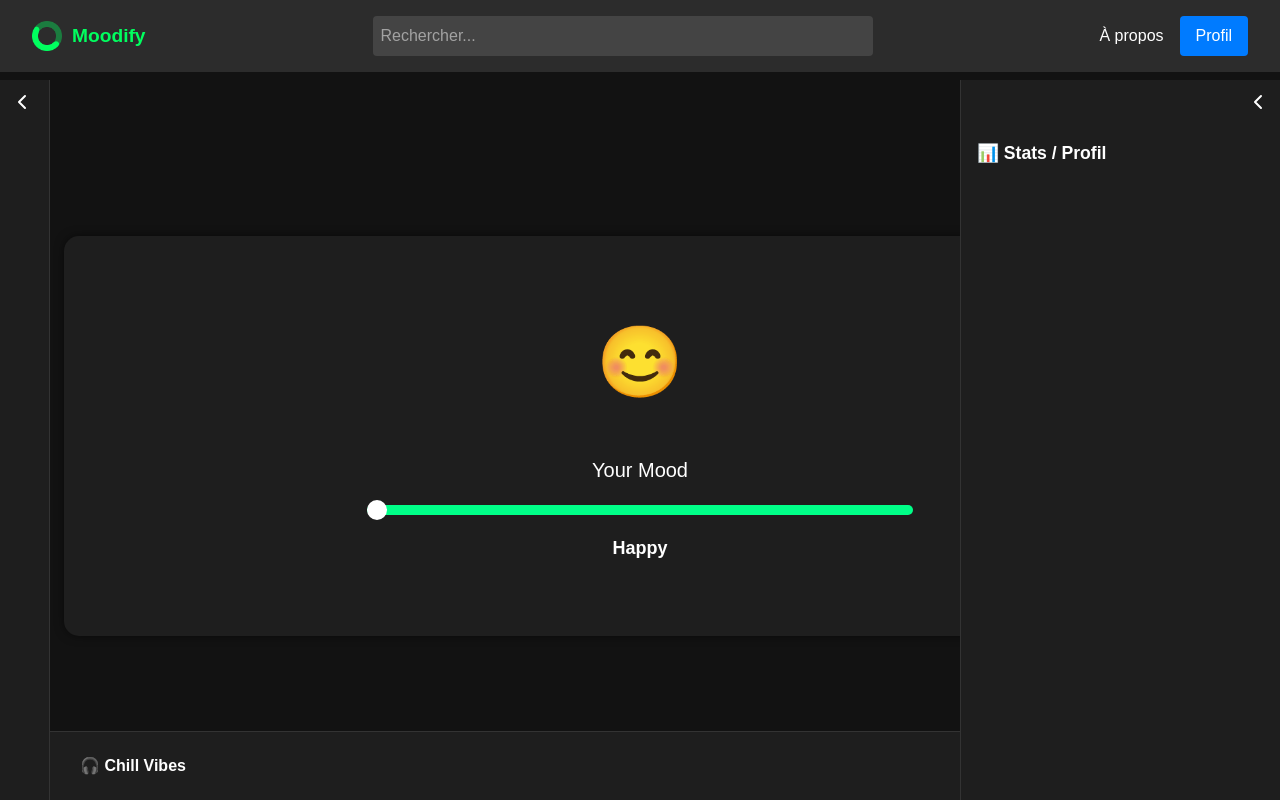
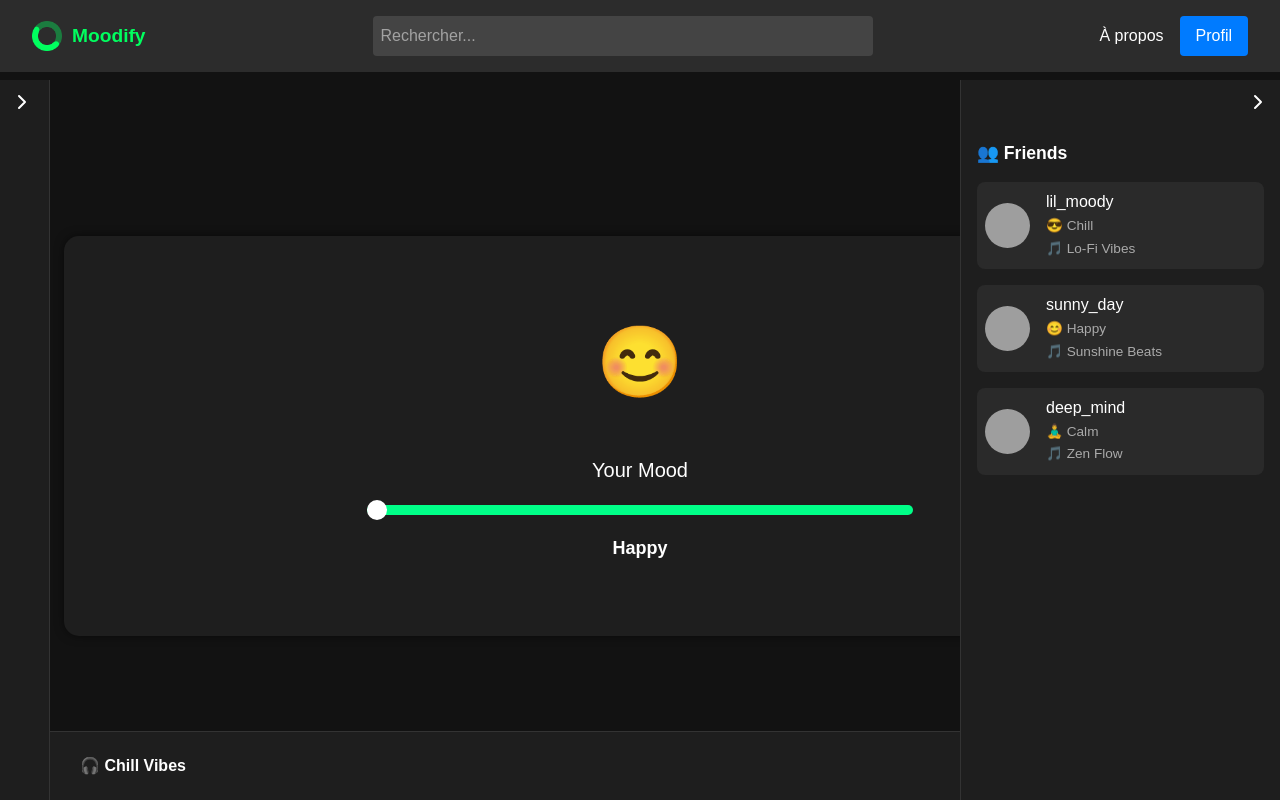
Before and after one commit to hediboissard/Moodify, a Vue app in the folder FrontMoodify/: page /home in a window 1280 px wide. Both pictures are taken after a click on the button 1258 px from the left and 102 px from the top of the page. Built offline with nearby package versions, Linux system fonts and the light colour scheme; grey boxes are pictures that could not be loaded.

Commit message:
sidebar friends

```diff
--- a/FrontMoodify/src/components/Sidebar.vue
+++ b/FrontMoodify/src/components/Sidebar.vue
@@ -44,7 +44,7 @@
   <style scoped>
   .sidebar {
     position: absolute;
-    top: 10vh; /* Laisse la navbar visible */
+    top: 10vh;
     bottom: 0;
     background-color: #1e1e1e;
     color: white;
@@ -81,19 +81,19 @@
   }
 
   .sidebar.left .arrow {
+    transform: rotate(180deg);
+  }
+
+  .sidebar.left .arrow.flipped {
     transform: rotate(0deg);
   }
 
-  .sidebar.left .arrow.flipped {
-    transform: rotate(180deg);
-  }
-
   .sidebar.right .arrow {
-    transform: rotate(180deg);
+    transform: rotate(0deg);
   }
 
   .sidebar.right .arrow.flipped {
-    transform: rotate(0deg);
+    transform: rotate(180deg);
   }
 
   .sidebar.right .toggle-btn {
--- a/FrontMoodify/src/views/Home.vue
+++ b/FrontMoodify/src/views/Home.vue
@@ -2,6 +2,7 @@
     <div class="home">
       <Navbar />
 
+      <!-- Sidebar gauche -->
       <Sidebar :open="showLeftSidebar" side="left" @toggle="showLeftSidebar = !showLeftSidebar">
         <p class="sidebar-title">🎵 Bibliothèques</p>
 
@@ -14,10 +15,21 @@
         </div>
       </Sidebar>
 
+      <!-- Sidebar droite -->
       <Sidebar :open="showRightSidebar" side="right" @toggle="showRightSidebar = !showRightSidebar">
-        <p class="sidebar-title">📊 Stats / Profil</p>
+        <p class="sidebar-title">👥 Friends</p>
+
+        <div v-for="(friend, i) in friends" :key="i" class="friend-card">
+          <img :src="friend.avatar" class="friend-avatar" alt="avatar" />
+          <div class="friend-info">
+            <h4>{{ friend.username }}</h4>
+            <p class="friend-mood">{{ friend.moodEmoji }} {{ friend.moodText }}</p>
+            <p class="friend-track">🎵 {{ friend.currentTrack }}</p>
+          </div>
+        </div>
       </Sidebar>
 
+      <!-- Mood section -->
       <div class="content-wrapper">
         <div class="sbar">
           <div class="emoji">{{ currentMood.emoji }}</div>
@@ -68,6 +80,31 @@
     const slider = document.querySelector('.slider');
     slider.style.background = currentMood.value.color;
   }
+
+  // Fake friends list
+  const friends = [
+    {
+      avatar: 'https://i.pravatar.cc/150?img=1',
+      username: 'lil_moody',
+      moodEmoji: '😎',
+      moodText: 'Chill',
+      currentTrack: 'Lo-Fi Vibes'
+    },
+    {
+      avatar: 'https://i.pravatar.cc/150?img=2',
+      username: 'sunny_day',
+      moodEmoji: '😊',
+      moodText: 'Happy',
+      currentTrack: 'Sunshine Beats'
+    },
+    {
+      avatar: 'https://i.pravatar.cc/150?img=3',
+      username: 'deep_mind',
+      moodEmoji: '🧘‍♂️',
+      moodText: 'Calm',
+      currentTrack: 'Zen Flow'
+    }
+  ];
   </script>
 
   <style scoped>
@@ -148,7 +185,7 @@
     font-weight: bold;
   }
 
-  /* Sidebar playlist styles */
+  /* Sidebar styles */
   .sidebar-title {
     font-weight: bold;
     font-size: 1.1rem;
@@ -192,4 +229,33 @@
     font-size: 0.85rem;
     color: #aaa;
   }
+
+  /* Friend card */
+  .friend-card {
+    display: flex;
+    align-items: center;
+    margin-bottom: 1rem;
+    padding: 0.5rem;
+    background-color: #2a2a2a;
+    border-radius: 8px;
+  }
+
+  .friend-avatar {
+    width: 45px;
+    height: 45px;
+    object-fit: cover;
+    border-radius: 50%;
+    margin-right: 1rem;
+  }
+
+  .friend-info h4 {
+    margin: 0;
+    font-size: 1rem;
+  }
+
+  .friend-info p {
+    margin: 2px 0;
+    font-size: 0.85rem;
+    color: #aaa;
+  }
   </style>
```
